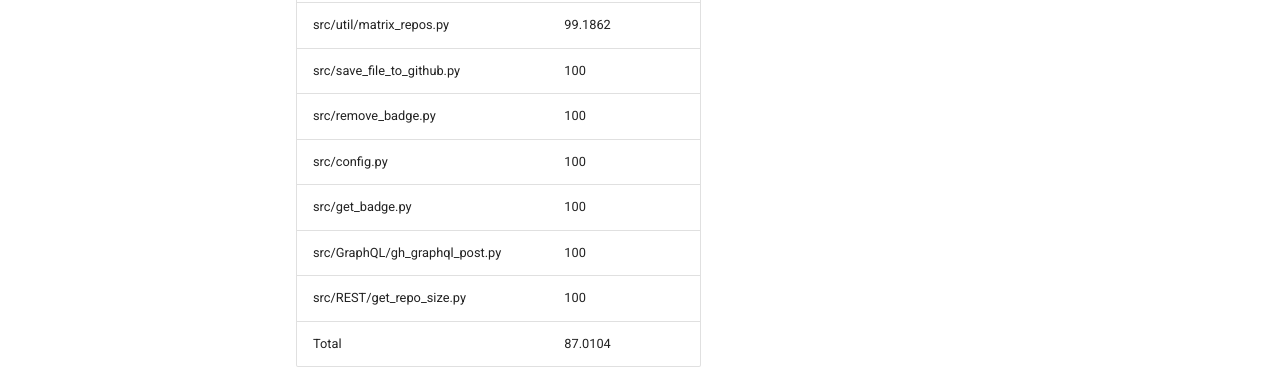
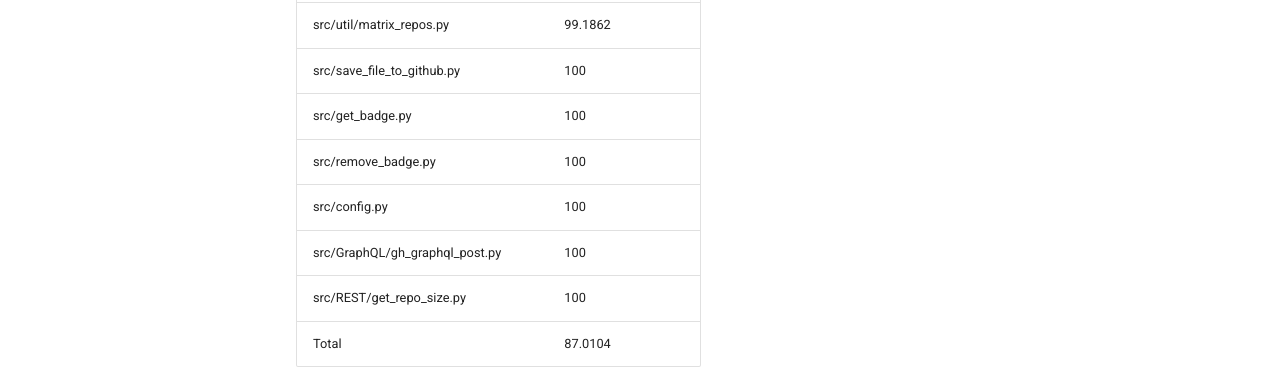
Before and after one commit to TheNewThinkTank/project-metrics, an MkDocs documentation site: the page built from docs/project_docs/code-analysis/wily-mi.md, in a window 1280 px wide and 900 px high, scrolled down 842 px. Shown: the part 429-798 px from the top of the window. Built offline with MkDocs 1.6.1 and Material for MkDocs 9.7.7, drawn with Linux system fonts in a browser that asks for light colours.

Commit message:
Updating file

```diff
--- a/docs/project_docs/code-analysis/wily-mi.md
+++ b/docs/project_docs/code-analysis/wily-mi.md
@@ -26,9 +26,9 @@
 | src/util/get_gh_repos.py            |                 98.147  |
 | src/util/matrix_repos.py            |                 99.1862 |
 | src/save_file_to_github.py          |                100      |
+| src/get_badge.py                    |                100      |
 | src/remove_badge.py                 |                100      |
 | src/config.py                       |                100      |
-| src/get_badge.py                    |                100      |
 | src/GraphQL/gh_graphql_post.py      |                100      |
 | src/REST/get_repo_size.py           |                100      |
 | Total                               |                 87.0104 |
```
